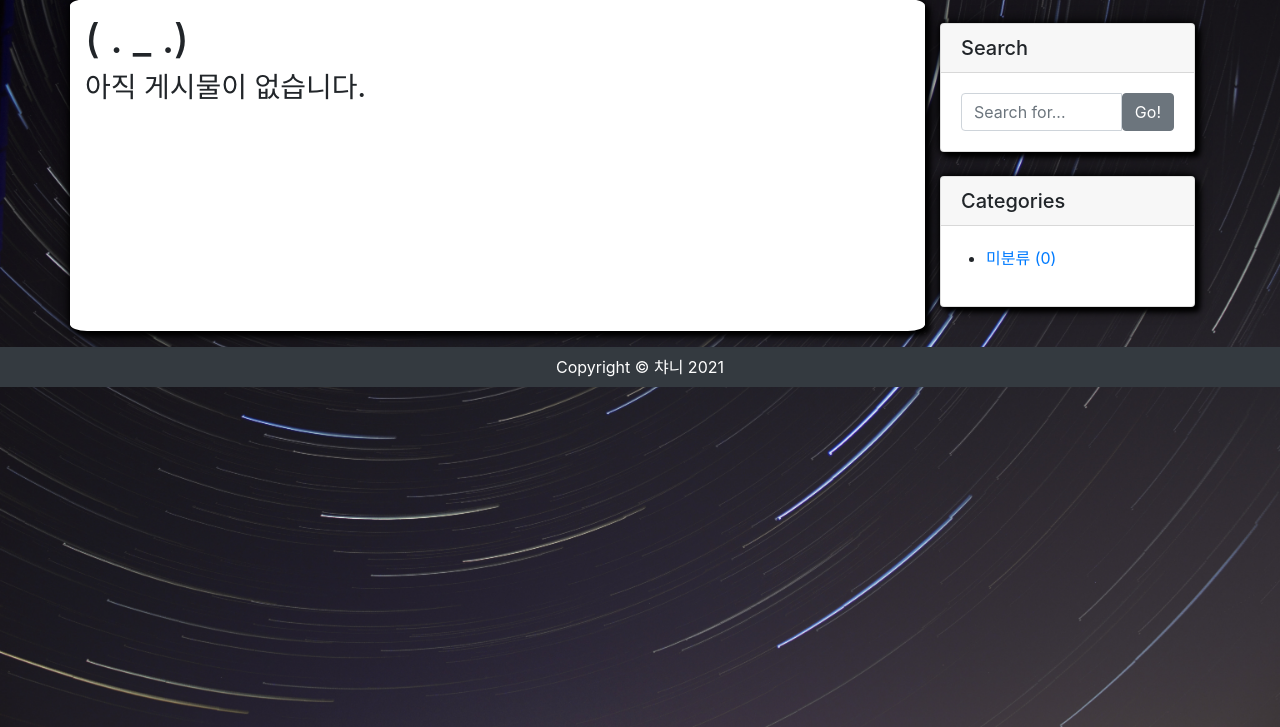
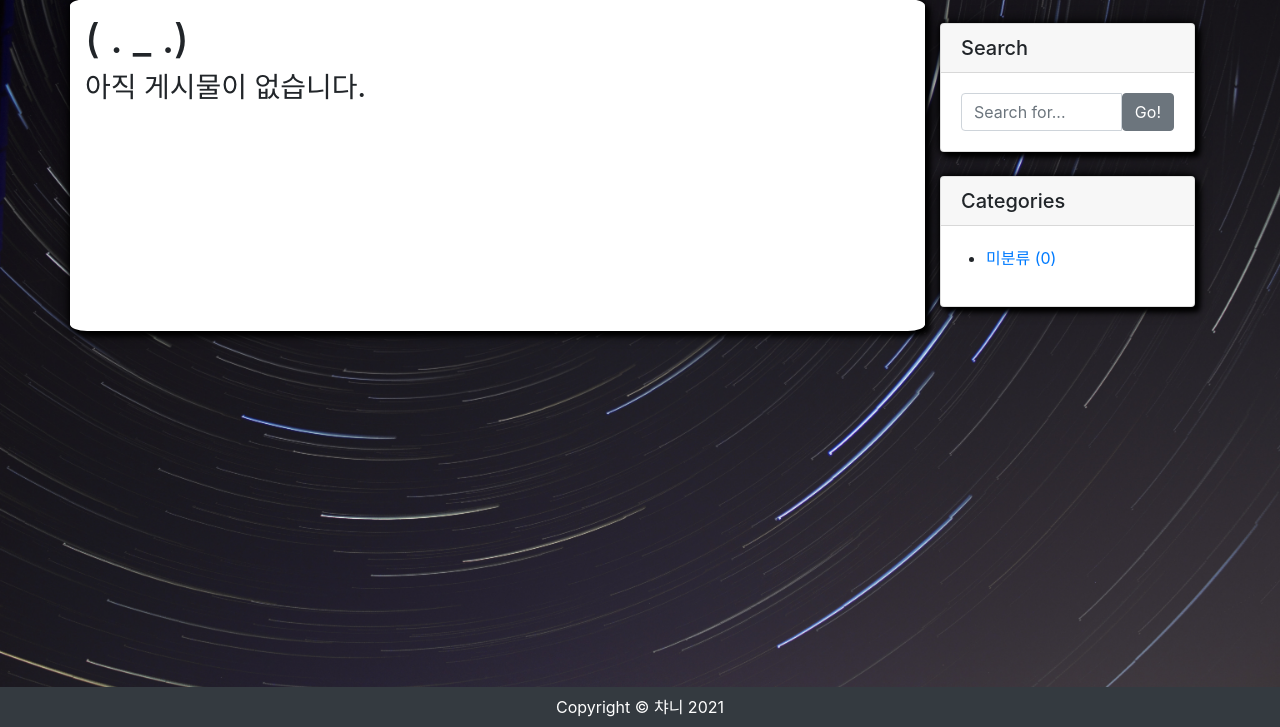
Before and after one commit to cksgnl74/django, a Django app: page /blog/ in a window 1280 px wide. Shown: the part 73-800 px from the top of the page. Run offline with Django 3.2, Linux system fonts and the light colour scheme; data that the repository does not hold is empty; parts of the project's set-up code (start-up, migrations or seed data) failed here and were passed over; some libraries are stand-ins or nearby versions.

Commit message:
디자인 변경

```diff
--- a/blog/templates/blog/base.html
+++ b/blog/templates/blog/base.html
@@ -94,7 +94,10 @@
         </div>
     </div>
 
-    {%  include 'blog/footer.html' %}
+    <div class="fixed-bottom">
+        {%  include 'blog/footer.html' %}
+
+    </div>
 
 
     <script src="https://code.jquery.com/jquery-3.4.1.slim.min.js"
--- a/blog/templates/blog/base_full_width.html
+++ b/blog/templates/blog/base_full_width.html
@@ -43,7 +43,10 @@
         </div>
     </div>
 
-    {%  include 'blog/footer.html' %}
+    <div class="fixed-bottom">
+        {%  include 'blog/footer.html' %}
+
+    </div>
 
 
     <script src="https://code.jquery.com/jquery-3.4.1.slim.min.js"
```
